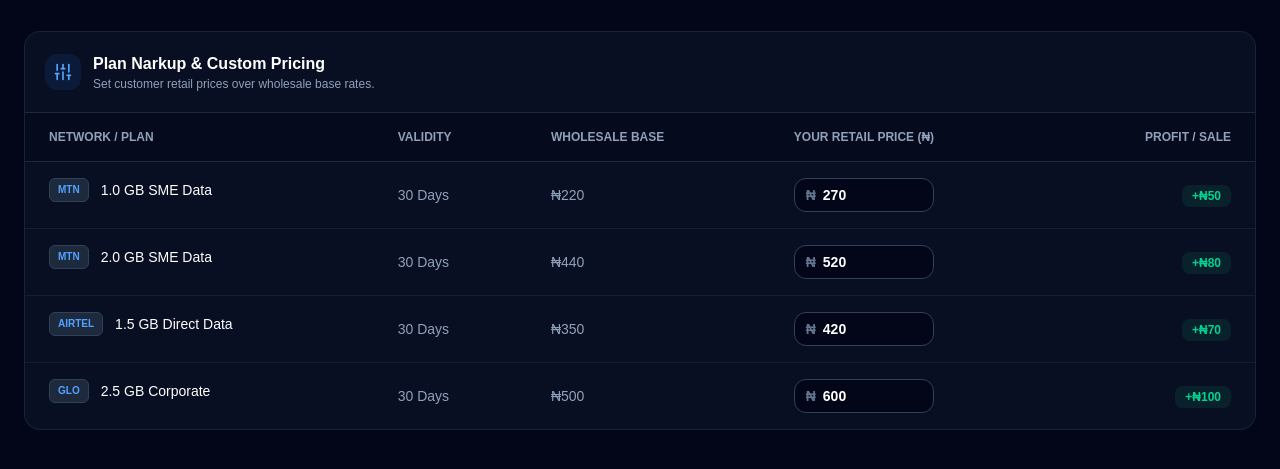
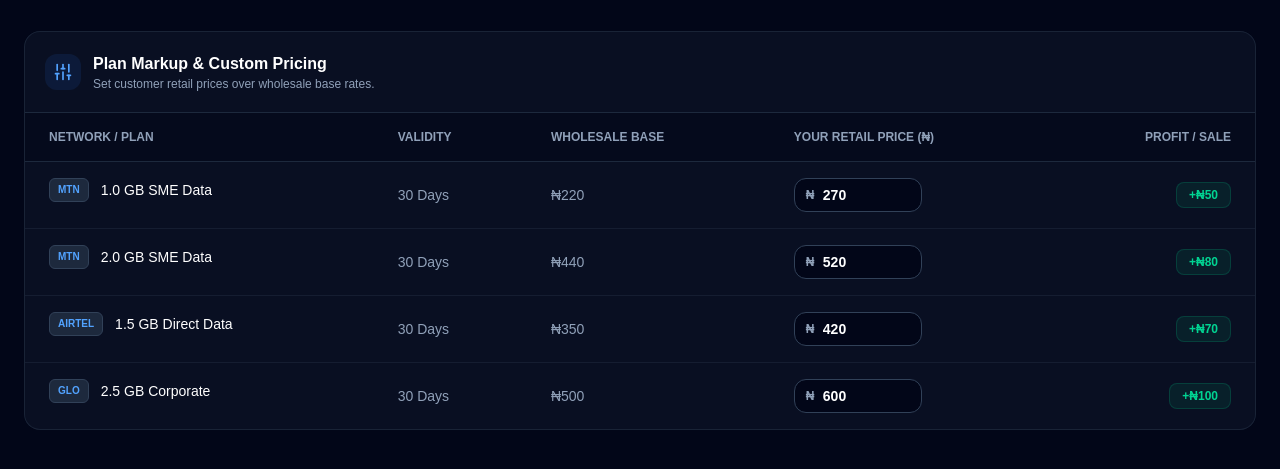
Before and after one commit to Berserker71130/vtu-multitenant-platform, a Next.js app: page /dashboard in a window 1280 px wide. Shown: the part 321-790 px from the top of the page. Built offline with nearby package versions, Linux system fonts and the light colour scheme.

Commit message:
Fix: Mobile alignment

```diff
--- a/src/app/(dashboard)/dashboard/page.tsx
+++ b/src/app/(dashboard)/dashboard/page.tsx
@@ -154,7 +154,7 @@ export default function ResellerDashboardPage() {
               </div>
               <div>
                 <h2 className="text-base font-bold text-white">
-                  Plan Narkup & Custom Pricing
+                  Plan Markup & Custom Pricing
                 </h2>
                 <p className="text-xs text-slate-400">
                   Set customer retail prices over wholesale base rates.
@@ -164,14 +164,16 @@ export default function ResellerDashboardPage() {
           </div>
 
           <div className="overflow-x-auto">
-            <table className="w-full text-left text-sm text-slate-300">
+            <table className="w-full text-left text-sm text-slate-300 min-w-[650]">
               <thead className="bg-slate-950/50 text-xs uppercase font-semibold text-slate-400 border-b border-slate-800">
                 <tr>
-                  <th className="px-6 py-4">Network / Plan</th>
-                  <th className="px-6 py-4">Validity</th>
-                  <th className="px-6 py-4">Wholesale Base</th>
-                  <th className="px-6 py-4">Your Retail Price (₦)</th>
-                  <th className="px-6 py-4 text-right">Profit / Sale</th>
+                  <th className="px-6 sm:px-6 py-4">Network / Plan</th>
+                  <th className="px-6 sm:px-6 py-4">Validity</th>
+                  <th className="px-6 sm:px-6 py-4">Wholesale Base</th>
+                  <th className="px-6 sm:px-6 py-4">Your Retail Price (₦)</th>
+                  <th className="px-6 sm:px-6 py-4 text-right">
+                    Profit / Sale
+                  </th>
                 </tr>
               </thead>
               <tbody className="divide-y divide-slate-800/60">
@@ -197,8 +199,8 @@ export default function ResellerDashboardPage() {
                         ₦{plan.basePrice}
                       </td>
                       <td className="px-6 py-4">
-                        <div className="relative max-w-[140px]">
-                          <span className="absolute left-3 top-1/2 -translate-y-1/2 text-slate-500 font-bold">
+                        <div className="relative w-32">
+                          <span className="absolute left-3 top-1/2 -translate-y-1/2 text-slate-400 font-bold text-xs pointer-events-none">
                             ₦
                           </span>
                           <input
@@ -211,11 +213,17 @@ export default function ResellerDashboardPage() {
                           />
                         </div>
                       </td>
-                      <td className="px-6 py-4 text-right font-bold">
+                      <td className="px-4 sm:px-6 py-4 text-right whitespace-nowrap">
                         <span
-                          className={`px-2.5 py-1 rounded-lg text-xs ${profitMargin >= 0 ? "bg-emerald-500/10 text-emerald-400" : "bg-rose-500/10 text-rose-400"}`}
+                          className={`inline-flex items-center gap-0.5 px-3 py-1 rounded-lg text-xs font-bold ${
+                            profitMargin >= 0
+                              ? "bg-emerald-500/10 text-emerald-400 border border-emerald-500/20"
+                              : "bg-rose-500/10 text-rose-400 border border-rose-500/20"
+                          }`}
                         >
-                          +₦{profitMargin}
+                          {profitMargin >= 0
+                            ? `+₦${profitMargin}`
+                            : `-₦${Math.abs(profitMargin)}`}
                         </span>
                       </td>
                     </motion.tr>
```
